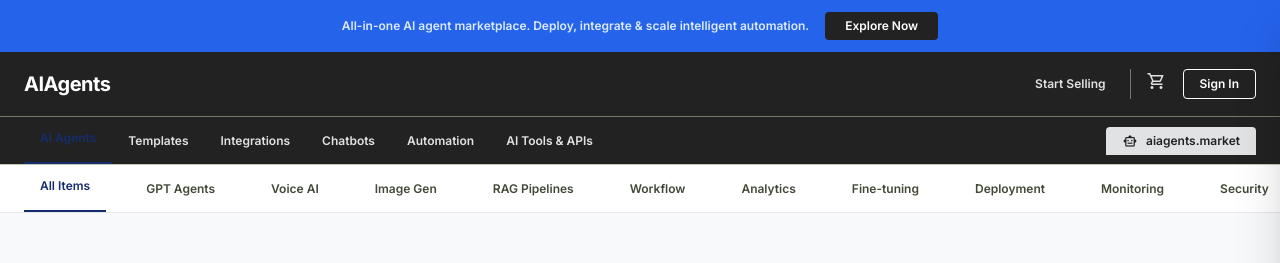
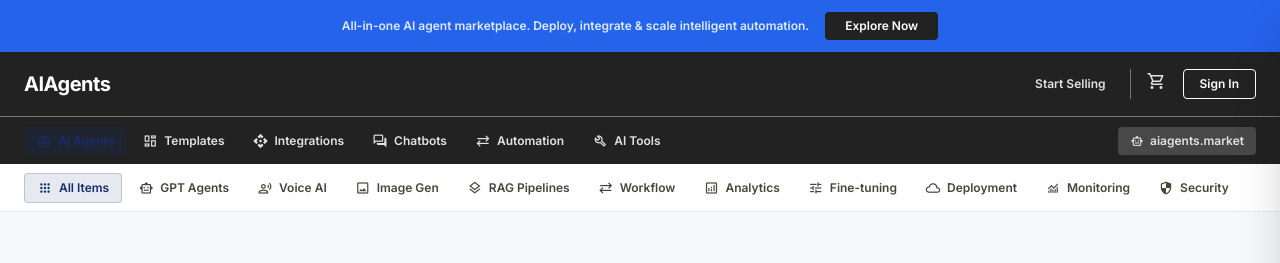
Before and after one commit to Narayudha18/AI_Marketplace, a React (Vite) app: page / in a window 1280 px wide. Shown: the top 263 px of the page. Built offline with nearby package versions, Linux system fonts and the light colour scheme.

Commit message:
update: sub-navbar AI Agents jadi pill/tab style + icons

```diff
--- a/src/components/Navbar.jsx
+++ b/src/components/Navbar.jsx
@@ -8,17 +8,17 @@
 }
 
 const navSubLinks = {
-  'All Items': '',
-  'GPT Agents': 'chatbots',
-  'Voice AI': 'voice-ai',
-  'Image Gen': 'image-gen',
-  'RAG Pipelines': 'integrations',
-  'Workflow': 'automation',
-  'Analytics': 'analytics',
-  'Fine-tuning': 'fine-tuning',
-  'Deployment': 'templates',
-  'Monitoring': 'monitoring',
-  'Security': 'security',
+  'All Items': { path: '', icon: 'apps' },
+  'GPT Agents': { path: 'chatbots', icon: 'smart_toy' },
+  'Voice AI': { path: 'voice-ai', icon: 'record_voice_over' },
+  'Image Gen': { path: 'image-gen', icon: 'image' },
+  'RAG Pipelines': { path: 'integrations', icon: 'layers' },
+  'Workflow': { path: 'automation', icon: 'sync_alt' },
+  'Analytics': { path: 'analytics', icon: 'analytics' },
+  'Fine-tuning': { path: 'fine-tuning', icon: 'tune' },
+  'Deployment': { path: 'templates', icon: 'cloud' },
+  'Monitoring': { path: 'monitoring', icon: 'monitoring' },
+  'Security': { path: 'security', icon: 'security' },
 }
 
 export default function Navbar() {
@@ -36,7 +36,7 @@
         <Link to="/templates" className="bg-text-main text-surface px-5 py-1.5 rounded text-xs font-semibold hover:opacity-90 transition-opacity">Explore Now</Link>
       </div>
 
-      <header className="bg-text-main flex flex-col w-full border-b border-outline-variant">
+      <header className="bg-text-main flex flex-col w-full">
         <div className="px-6 h-16 flex items-center justify-between">
           <Link to="/" className="text-xl font-bold text-surface tracking-tight">AIAgents</Link>
           <div className="flex items-center gap-6">
@@ -51,37 +51,37 @@
           </div>
         </div>
 
-        <div className="px-6 h-12 flex items-center justify-between border-t border-outline">
-          <nav className="flex h-full">
+        <nav className="flex items-center px-6 h-12 border-t border-outline gap-1 overflow-x-auto">
           {[
-              { to: '/', label: 'AI Agents' },
-              { to: '/templates', label: 'Templates' },
-              { to: '/integrations', label: 'Integrations' },
-              { to: '/chatbots', label: 'Chatbots' },
-              { to: '/automation', label: 'Automation' },
-              { to: '/ai-tools', label: 'AI Tools & APIs' },
+            { to: '/', label: 'AI Agents', icon: 'smart_toy' },
+            { to: '/templates', label: 'Templates', icon: 'dashboard' },
+            { to: '/integrations', label: 'Integrations', icon: 'api' },
+            { to: '/chatbots', label: 'Chatbots', icon: 'forum' },
+            { to: '/automation', label: 'Automation', icon: 'sync_alt' },
+            { to: '/ai-tools', label: 'AI Tools', icon: 'build' },
           ].map(link => (
             <Link key={link.to} to={link.to}
-                className={`text-xs font-semibold flex items-center px-4 ${isActive(link.to) ? 'text-primary border-b-2 border-primary pb-1' : 'text-surface-variant hover:text-surface transition-colors'}`}>
+              className={`flex items-center gap-1.5 text-xs font-semibold px-3 py-1.5 rounded whitespace-nowrap transition-all ${isActive(link.to) ? 'bg-primary/20 text-primary' : 'text-surface-variant hover:bg-white/10 hover:text-surface'}`}>
+              <span className="material-symbols-outlined" style={{ fontSize: 16 }}>{link.icon}</span>
               {link.label}
             </Link>
           ))}
-          </nav>
-          <div className="bg-surface-variant text-text-main px-4 py-1.5 rounded-t text-xs font-semibold flex items-center gap-2">
-            <span className="material-symbols-outlined" style={{ fontSize: 16 }}>smart_toy</span>
+          <div className="ml-auto bg-surface-variant/20 text-surface-variant px-3 py-1.5 rounded text-xs font-semibold flex items-center gap-1.5 whitespace-nowrap">
+            <span className="material-symbols-outlined" style={{ fontSize: 14 }}>smart_toy</span>
             aiagents.market
           </div>
-        </div>
+        </nav>
       </header>
 
-      <div className="bg-surface border-b border-border-light hidden md:flex px-6 h-12 gap-6 overflow-x-auto">
+      <div className="bg-surface border-b border-border-light hidden md:flex px-6 h-12 items-center gap-1 overflow-x-auto">
         {['All Items', 'GPT Agents', 'Voice AI', 'Image Gen', 'RAG Pipelines', 'Workflow', 'Analytics', 'Fine-tuning', 'Deployment', 'Monitoring', 'Security'].map(item => {
-          const linkPath = navSubLinks[item]
+          const linkPath = navSubLinks[item].path
           const fullPath = linkPath ? `/${linkPath}` : '/'
           const isSubActive = linkPath ? location.pathname.startsWith(`/${linkPath}`) : location.pathname === '/'
           return (
             <Link key={item} to={fullPath}
-              className={`text-xs font-semibold flex items-center px-4 whitespace-nowrap ${isSubActive ? 'text-primary border-b-2 border-primary pb-1' : 'text-on-surface-variant hover:text-primary transition-colors'}`}>
+              className={`flex items-center gap-1.5 text-xs font-semibold px-3 py-1.5 rounded whitespace-nowrap transition-all ${isSubActive ? 'bg-primary/10 text-primary border border-primary/20' : 'text-on-surface-variant hover:bg-surface-container-low hover:text-primary'}`}>
+              <span className="material-symbols-outlined" style={{ fontSize: 16 }}>{navSubLinks[item].icon}</span>
               {item}
             </Link>
           )
```
Lines whose indentation alone changed are shown as unchanged.
